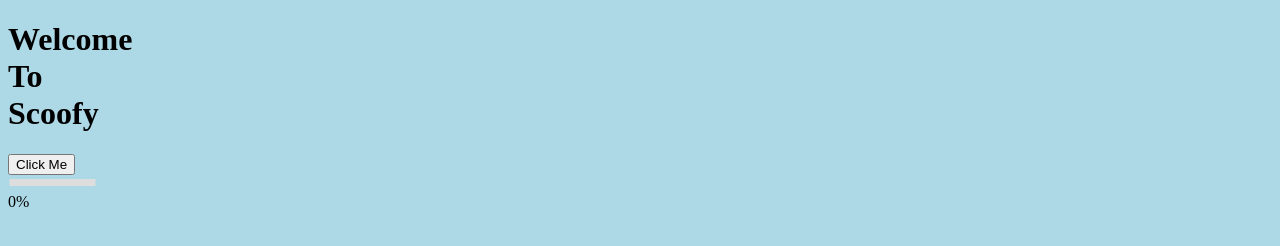
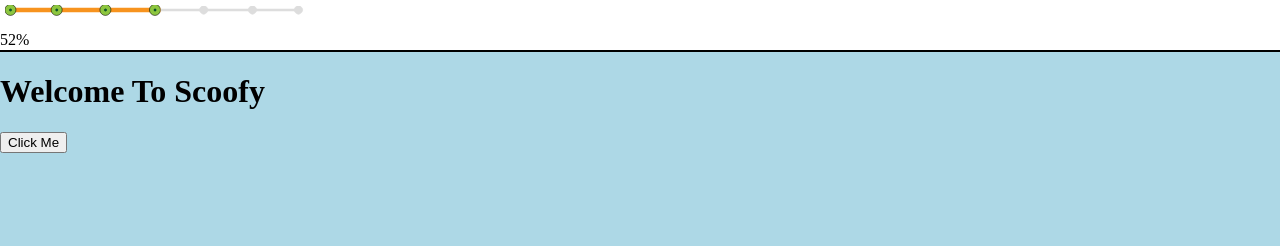
Before and after one commit to Holzbauleiste/Coofy, a plain HTML site: page index.html in a window 1280 px wide. Drawn offline with Linux system fonts and the light colour scheme.

Commit message:
Added Header To Site

```diff
--- a/CSS/Slideshow.css
+++ b/CSS/Slideshow.css
@@ -13,3 +13,9 @@ img.FrameImage {
   width: 700px;
   display: none;
 }
+
+
+hr {
+  margin-top: 0px;
+  width: 100%;
+}
--- a/CSS/main.css
+++ b/CSS/main.css
@@ -1,8 +1,19 @@
 body {
   background-color: lightblue;
+  margin:0;
+  padding:0;
+  height: 100%;
+}
+
+div.header {
+  position: relative;
+  height: 50px;
+  background-color: white;
+
 
 }
 
 
+
 div.Screenplay {
 }
--- a/index.html
+++ b/index.html
@@ -16,12 +16,17 @@
   </head>
 
   <body>
-    <div class="Screenplay">
+    <div class="header">
+        <div class="ldBar" data-type="fill"
+        data-fill-dir="ltr"
+        data-value="52"
+        data-fill-background-extrude="-1"
+        data-img="Assets/SVG/bar-filled.svg">
+      </div>
+    </div>
 
-      <div class="ldBar" data-type="fill"
-        data-fill="ltr"
-        data-img"
-      >
+    <hr align="left" size="2px" color="Black">
+
 
     <h1>Welcome To Scoofy</h1>
     <button type="button" name="->Right Here<-" onclick="Next()">Click Me</button>
@@ -34,6 +39,5 @@
       <img class="FrameImage" src="Assets/Images/Industrie.jpg">
       <img class="FrameImage" src="Assets/Images/Natur.jpg">
     </div>
-    </div>
   </body>
 </html>
```
Lines whose indentation alone changed are shown as unchanged.
